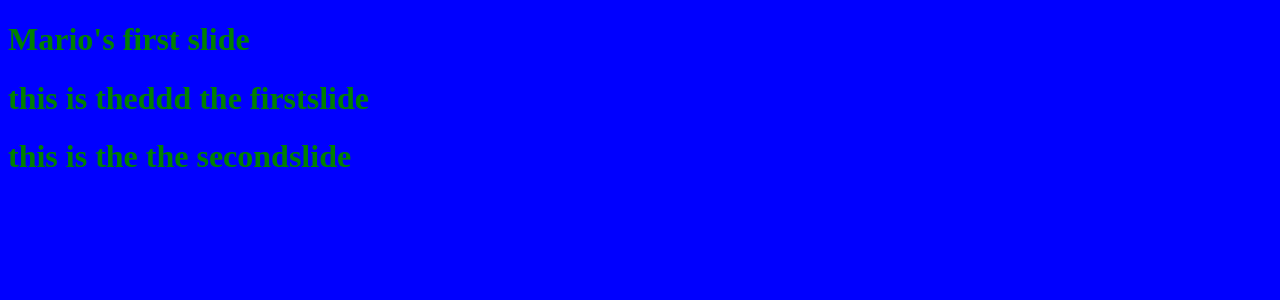
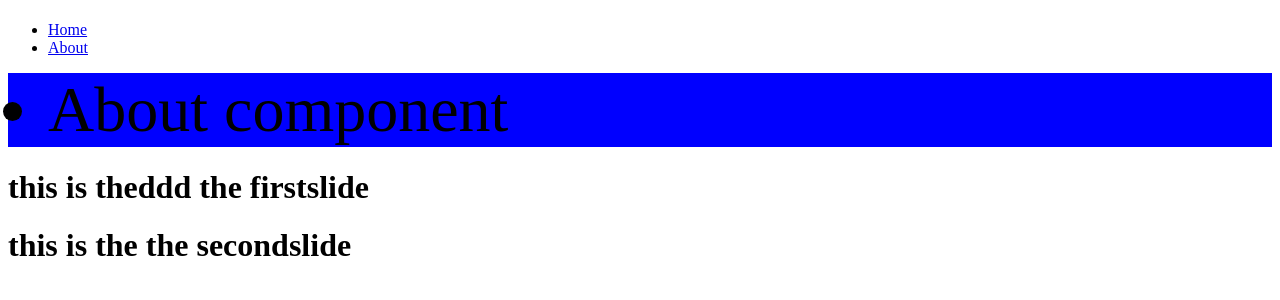
Before and after one commit to mariomui-viscira/vue-veeva, a Vue app: page /#/About in a window 1280 px wide. Shown: the top 300 px of the page. Built offline with nearby package versions, Linux system fonts and the light colour scheme.

Commit message:
Introduce routing.

```diff
--- /dev/null
+++ b/client/app/src/views/firstslide/App.vue
@@ -0,0 +1,36 @@
+<template>
+  <div id="#app">
+    <header>
+      <h1 class="title">
+        {{ title }}
+      </h1>
+      <nav>
+        <ul>
+          <li>
+            <router-link :to="{ name: 'Home' }">
+              Home
+            </router-link>
+          </li>
+          <li>
+            <router-link :to="{ name: 'About' }">
+              About
+            </router-link>
+          </li>
+        </ul>
+      </nav>
+    </header>
+    <router-view />
+  </div>
+</template>
+
+<script>
+// import RwvHeader from "@/components/TheHeader";
+// import RwvFooter from "@/components/TheFooter";
+export default {
+  name: 'App',
+  // components: {
+  //   // RwvHeader,
+  //   // RwvFooter
+  // },
+};
+</script>
--- /dev/null
+++ b/client/app/src/views/firstslide/vue/About/About.vue
@@ -0,0 +1,26 @@
+<template>
+  <div>
+    <ul class="list">
+      <li>
+        <!-- <li
+        v-for="(article, index) in articles"
+        :key="index"
+      >
+        <h2 class="list__title">
+          {{ article.title }}
+        </h2>
+        <p class="list__content">
+          {{ article.body }}
+        </p> -->
+        About component
+      </li>
+    </ul>
+  </div>
+</template>
+
+<script>
+import './About.scss';
+export default {
+  name: 'About',
+};
+</script>
--- a/client/app/src/views/firstslide/vue/App.vue
+++ /dev/null
@@ -1,22 +0,0 @@
-
-
-<template>
-  <div id="#app">
-    <h1>Mario's first slide</h1>
-  </div>
-</template>
-
-<script>
-// import RwvHeader from "@/components/TheHeader";
-// import RwvFooter from "@/components/TheFooter";
-export default {
-  name: "App",
-  components: {
-    // RwvHeader,
-    // RwvFooter
-  },
-};
-</script>
-
-<style src="./app.scss" lang="scss">
-</style>
--- /dev/null
+++ b/client/app/src/views/firstslide/vue/Home/Home.scss
@@ -0,0 +1,6 @@
+.list {
+  background: blue;
+  li {
+    font-size: 4rem;
+  }
+}
--- /dev/null
+++ b/client/app/src/views/firstslide/vue/Home/Home.vue
@@ -0,0 +1,26 @@
+<template>
+  <div>
+    <ul class="list">
+      <li>
+        <!-- <li
+        v-for="(article, index) in articles"
+        :key="index"
+      >
+        <h2 class="list__title">
+          {{ article.title }}
+        </h2>
+        <p class="list__content">
+          {{ article.body }}
+        </p> -->
+        Home component
+      </li>
+    </ul>
+  </div>
+</template>
+
+<script>
+import './Home.scss';
+export default {
+  name: 'Home',
+};
+</script>
--- a/client/app/src/views/firstslide/vue/app.scss
+++ /dev/null
@@ -1,3 +0,0 @@
-h1 {
-  color: green;
-}
--- /dev/null
+++ b/client/app/src/views/firstslide/vue/router/index.js
@@ -0,0 +1,38 @@
+import Vue from 'vue';
+import Router from 'vue-router';
+
+// import { SiteName, TitleSeparator, RouterMode } from '@Config';
+
+import Home from '../Home/Home.vue';
+import About from '../About/About.vue';
+
+Vue.use(Router);
+
+const router = new Router({
+  mode: 'hash',
+  routes: [
+    {
+      path: '/',
+      name: 'Home',
+      component: Home,
+      meta: {
+        title: 'Hometitle',
+      },
+    },
+    {
+      path: '/About',
+      name: 'About',
+      component: About,
+      meta: {
+        title: 'Abouttitle',
+      },
+    },
+  ],
+});
+
+router.beforeEach((to, from, next) => {
+  // document.title = to.meta.title + 'eh' + 'Mario';
+  next();
+});
+
+export default router;
--- a/package.json
+++ b/package.json
@@ -35,6 +35,7 @@
     "webpack-dev-server": "^3.11.0"
   },
   "dependencies": {
-    "vue": "^2.6.12"
+    "vue": "^2.6.12",
+    "vue-router": "^3.4.3"
   }
 }
--- a/webpack.config.js
+++ b/webpack.config.js
@@ -30,6 +30,7 @@ const htmlWebpackPluginConfigs = slides.map((slideName) => {
 module.exports = {
   mode: 'development',
   resolve: {
+    alias: [],
     extensions: ['vue', '.wasm', '.mjs', '.js', '.json', 'scss'],
   },
   entry: {
```
Also changed, not shown: client/app/src/views/firstslide/local.js (+4 -4 lines), client/app/src/views/firstslide/vue/About/About.scss (added), 1 other file (tests, documents, lock files or other folders).
